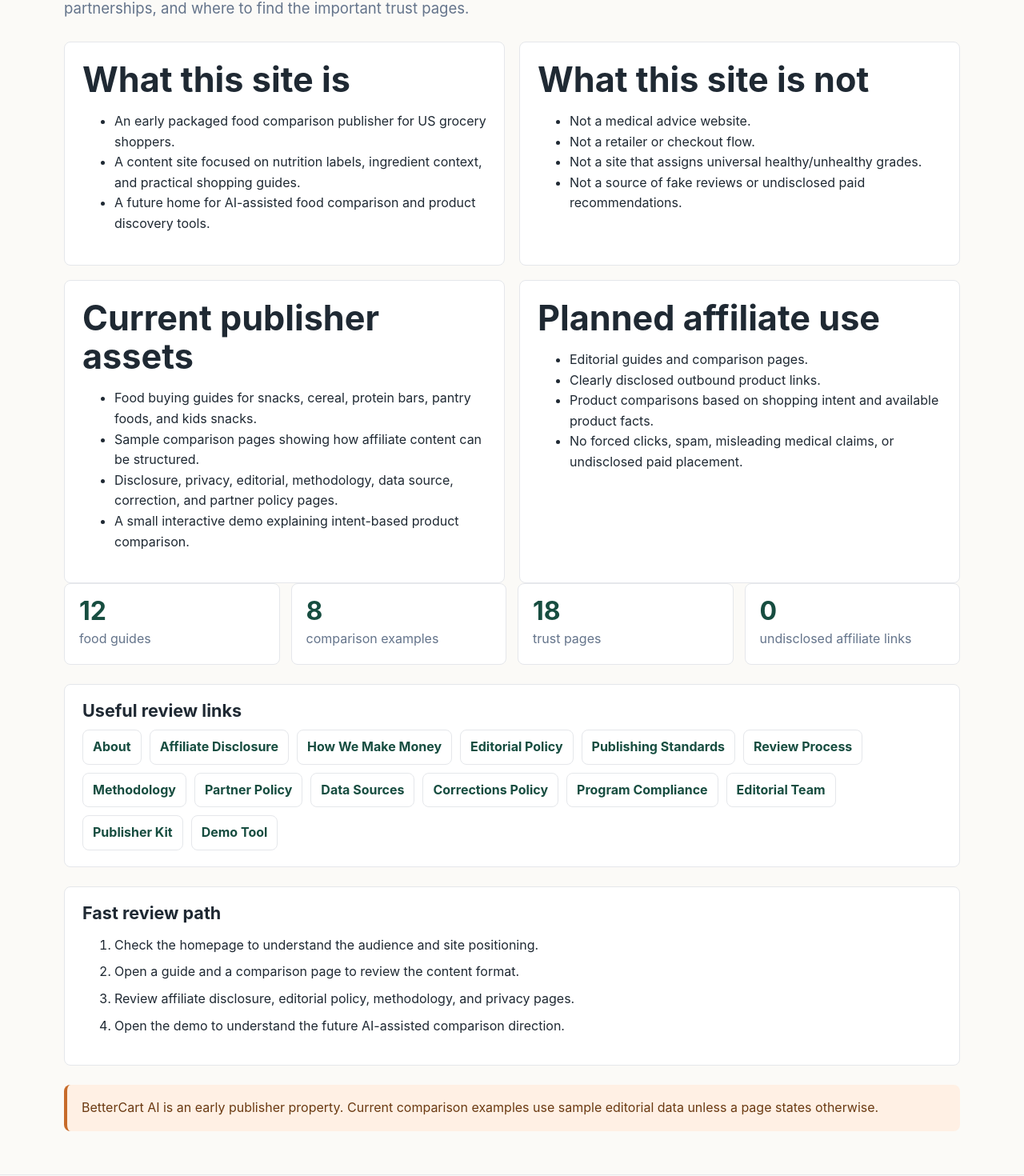
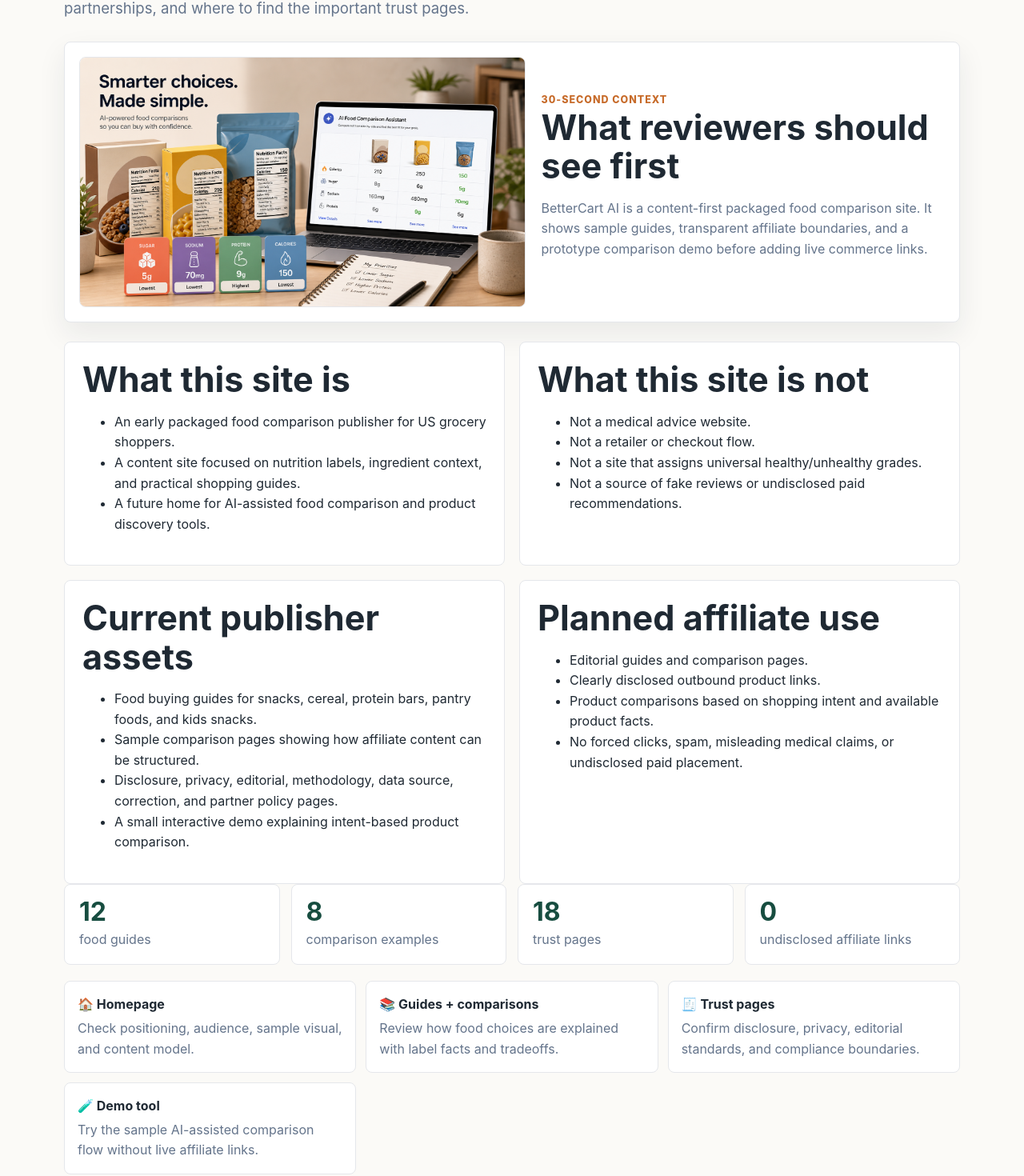
Before and after one commit to Astalos11/bettercart-ai-approval-site, a Next.js app: page /for-reviewers in a window 1280 px wide. Shown: the part 378-1848 px from the top of the page at 80% size. Built offline with nearby package versions, Linux system fonts and the light colour scheme; no server answers.

Commit message:
Make reviewer page more visual

```diff
--- a/app/for-reviewers/page.jsx
+++ b/app/for-reviewers/page.jsx
@@ -6,6 +6,29 @@ export const metadata = {
   description:
     "A quick overview of BetterCart AI for affiliate network, advertiser, and partner review."
 };
+
+const reviewerPath = [
+  {
+    icon: "🏠",
+    title: "Homepage",
+    text: "Check positioning, audience, sample visual, and content model."
+  },
+  {
+    icon: "📚",
+    title: "Guides + comparisons",
+    text: "Review how food choices are explained with label facts and tradeoffs."
+  },
+  {
+    icon: "🧾",
+    title: "Trust pages",
+    text: "Confirm disclosure, privacy, editorial standards, and compliance boundaries."
+  },
+  {
+    icon: "🧪",
+    title: "Demo tool",
+    text: "Try the sample AI-assisted comparison flow without live affiliate links."
+  }
+];
 
 export default function ForReviewersPage() {
   return (
@@ -17,6 +40,20 @@ export default function ForReviewersPage() {
           <p className="lead">
             This page summarizes what the site is, how it expects to use affiliate partnerships, and where to find the important trust pages.
           </p>
+        </div>
+
+        <div className="reviewer-hero-card">
+          <img
+            src="/images/food-comparison-visual-v2.png"
+            alt="Illustration of packaged food comparison dashboard for reviewer context"
+          />
+          <div>
+            <div className="eyebrow">30-second context</div>
+            <h2>What reviewers should see first</h2>
+            <p>
+              BetterCart AI is a content-first packaged food comparison site. It shows sample guides, transparent affiliate boundaries, and a prototype comparison demo before adding live commerce links.
+            </p>
+          </div>
         </div>
 
         <div className="grid two">
@@ -37,6 +74,15 @@ export default function ForReviewersPage() {
           <div><strong>{comparisons.length}</strong><span>comparison examples</span></div>
           <div><strong>{Object.keys(trustPages).length}</strong><span>trust pages</span></div>
           <div><strong>0</strong><span>undisclosed affiliate links</span></div>
+        </div>
+
+        <div className="visual-strip" aria-label="Fast reviewer path">
+          {reviewerPath.map((item) => (
+            <div key={item.title}>
+              <strong>{item.icon} {item.title}</strong>
+              <span>{item.text}</span>
+            </div>
+          ))}
         </div>
 
         <div className="callout">
--- a/app/globals.css
+++ b/app/globals.css
@@ -361,6 +361,31 @@ h3 {
 .visual-strip span {
   color: var(--muted);
   margin-top: 4px;
+}
+
+.reviewer-hero-card {
+  display: grid;
+  grid-template-columns: minmax(0, 1.05fr) minmax(280px, 0.95fr);
+  gap: 20px;
+  align-items: center;
+  background: var(--paper);
+  border: 1px solid var(--line);
+  border-radius: 8px;
+  box-shadow: var(--shadow);
+  padding: 18px;
+  margin-bottom: 24px;
+}
+
+.reviewer-hero-card img {
+  width: 100%;
+  aspect-ratio: 16 / 9;
+  object-fit: cover;
+  border-radius: 8px;
+  border: 1px solid var(--line);
+}
+
+.reviewer-hero-card p {
+  color: var(--muted);
 }
 
 .scenario-grid {
@@ -728,6 +753,7 @@ th {
   .hero-grid,
   .scenario-grid,
   .visual-strip,
+  .reviewer-hero-card,
   .stats-row,
   .grid.three,
   .grid.two,
```
